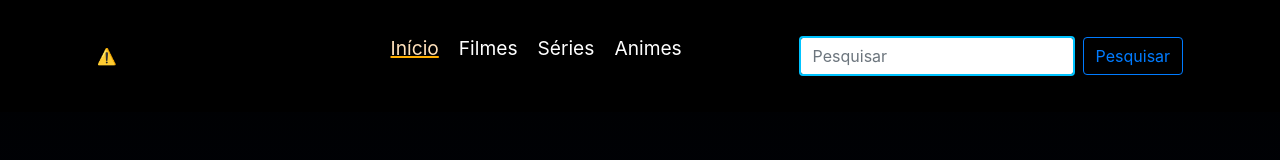
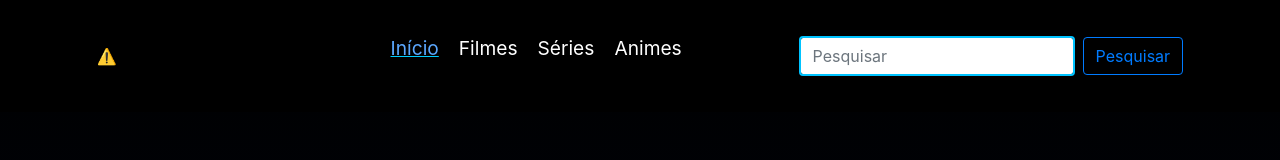
Before and after one commit to prbretas/Movies, a plain HTML site: page animes.html in a window 1280 px wide. In both pictures the pointer is over the link "Início". Shown: the top 160 px of the page. Drawn offline with nearby package versions, Linux system fonts and the light colour scheme; no server answers.

Commit message:
Update common.css

```diff
--- a/styles/common-styles/common.css
+++ b/styles/common-styles/common.css
@@ -45,11 +45,13 @@ background-color: rgb(0, 130, 153);
     color: #fff;
     padding: 5px 10px;
     text-decoration: none;
+    transition: 0.3s;
 }
 
 .centerMenu li a:hover {
-    color: #ffe1bb;
-    text-decoration: 2px underline #ffae00;
+    color: #5ba8ff;
+    scale: 1.1;
+    text-decoration: 1px underline #00ccff;
 
 }
 
```
